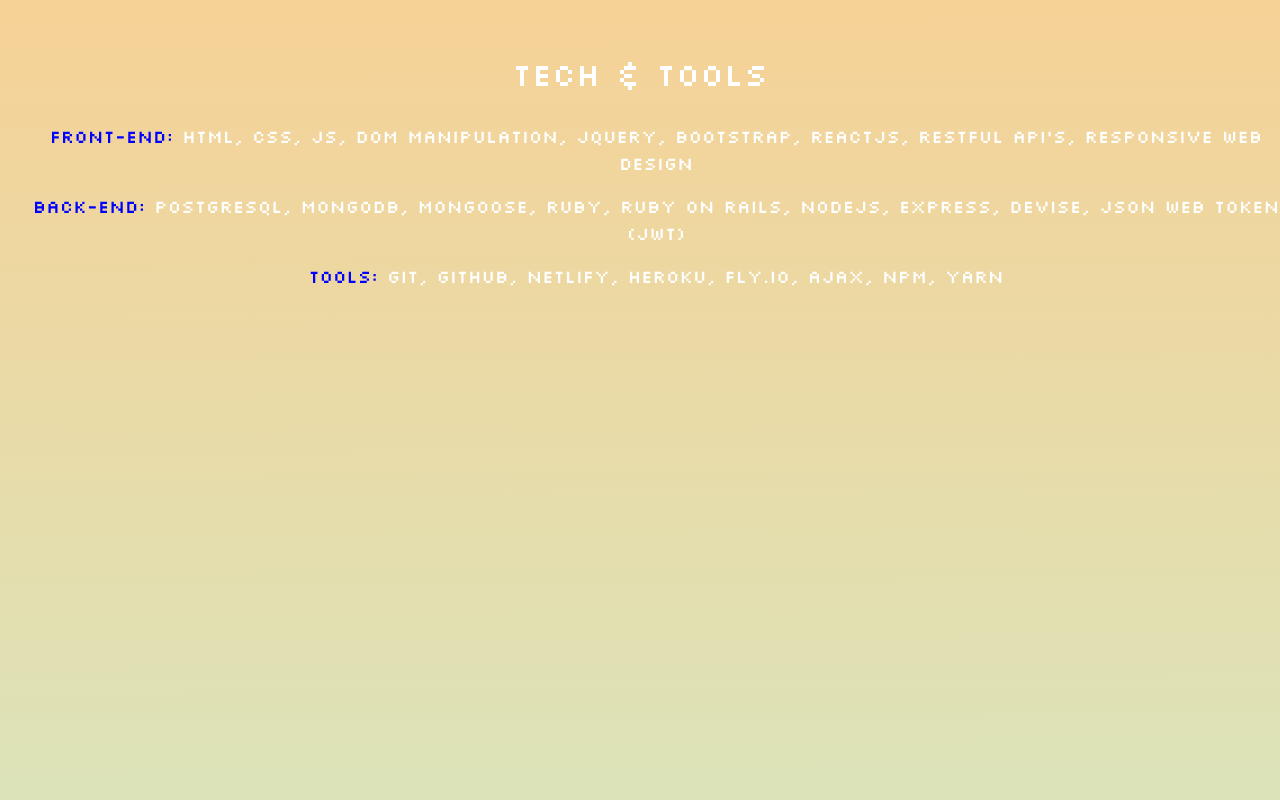
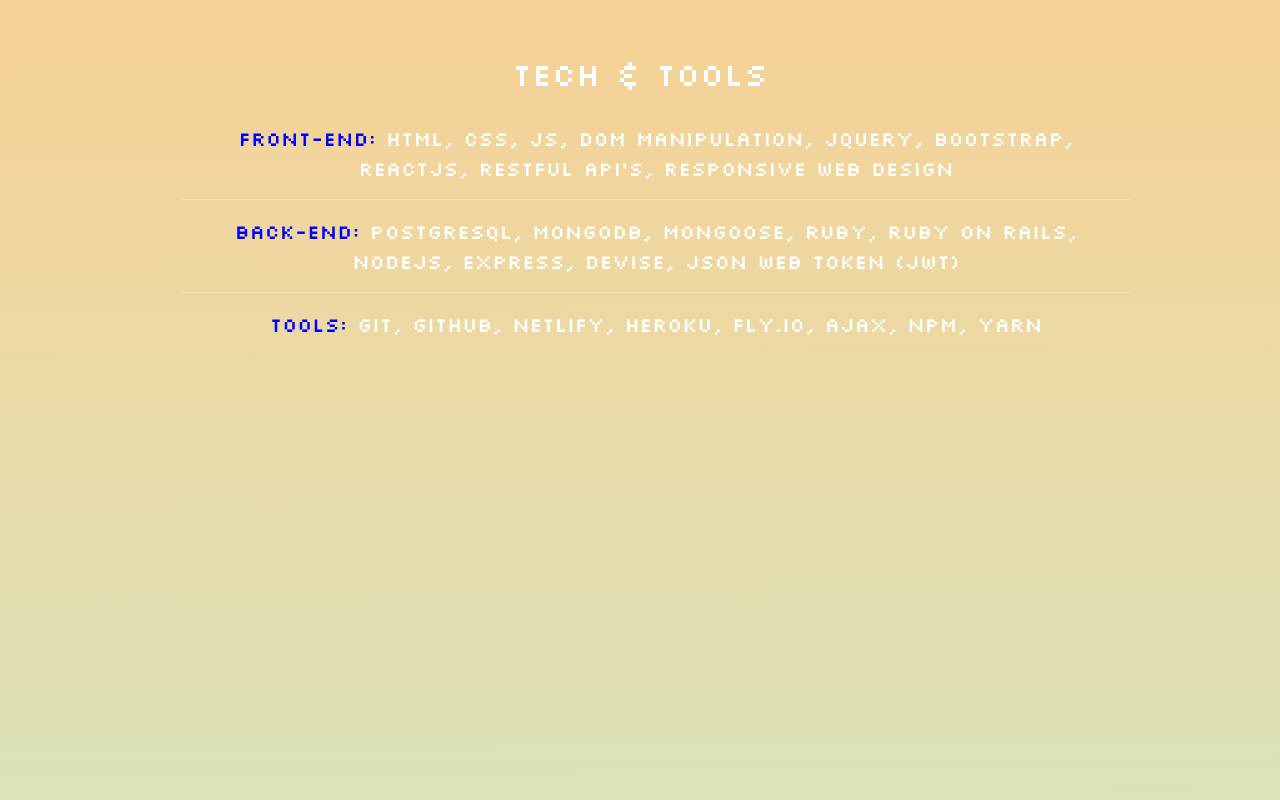
Before and after one commit to solcana/Portfolio, a plain HTML site: page index.html in a window 1280 px wide. Shown: the part 2440-3240 px from the top of the page. Drawn offline with nearby package versions, Linux system fonts and the light colour scheme.

Commit message:
minor twitches to the tech and tool section

```diff
--- a/index.html
+++ b/index.html
@@ -91,12 +91,14 @@
             <span>Front-end:</span> HTML, CSS, JS, DOM manipulation, jQuery,
             Bootstrap, ReactJS, Restful API’s, Responsive Web Design
           </p>
+          <hr />
         </li>
         <li class="tech-item">
           <p>
             <span>Back-end:</span> PostgreSQL, MongoDB, Mongoose, Ruby, Ruby on
             Rails, NodeJS, Express, Devise, JSON Web Token (JWT)
           </p>
+          <hr />
         </li>
         <li class="tech-item">
           <p>
--- a/styles.css
+++ b/styles.css
@@ -123,7 +123,7 @@
 
 #contact {
   margin-top: 600px;
-  margin-bottom: 50px;
+  margin-bottom: 20px;
   text-align: center;
 }
 
@@ -154,10 +154,16 @@
 
 .tech-list {
   list-style: none;
+  margin-bottom: 30px;
 }
 
 .tech-list span {
   color: blue;
+}
+
+.tech-item {
+  padding: 0 150px 0 150px;
+  font-size: 20px;
 }
 
 .project-list {
```
